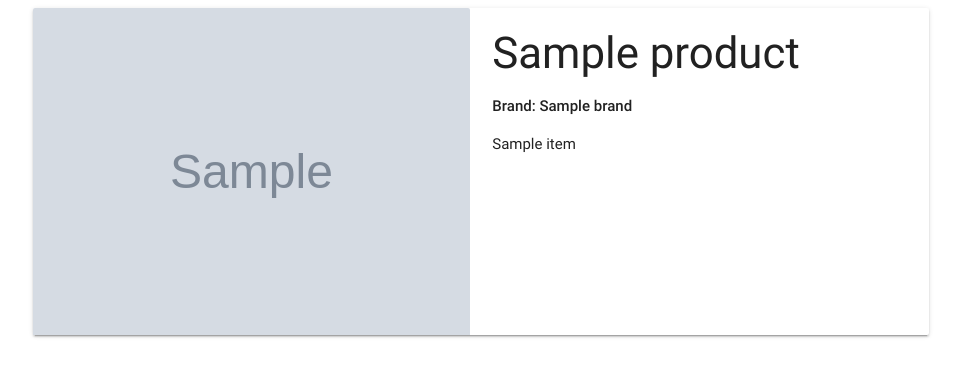
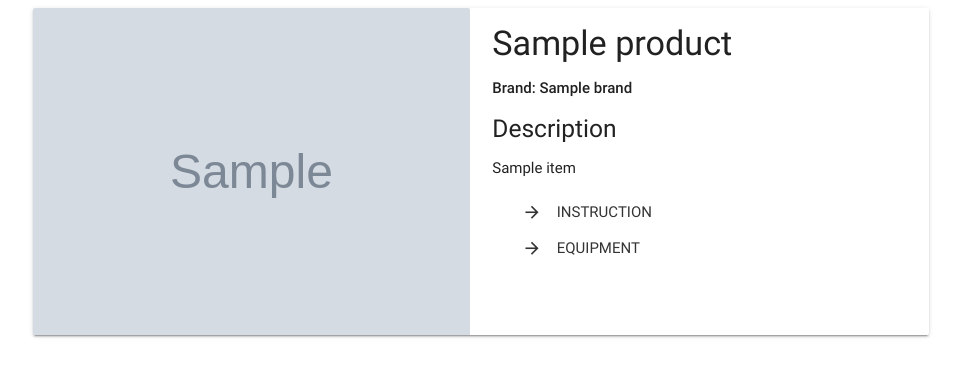
Before and after one commit to Leon2ev/lazy-brew, a Flask app: page /get_description in a window 1280 px wide. Shown: the top 377 px of the page, without its empty margins (159-1120 px from the left). Run offline with Flask 2, Linux system fonts and the light colour scheme; grey boxes marked "Sample" are stand-in pictures; a database or web service that is not in the repository returns one stand-in record (values such as "Sample title"); some libraries are stand-ins or nearby versions.

Commit message:
Instruction and Equipment links added to description

```diff
--- a/templates/description.html
+++ b/templates/description.html
@@ -7,12 +7,17 @@
                 <div class="card-image col s12 m6">
                     <img src="{{product.image_url}}">
                 </div>
-                <div class="col s12 m6">
-                    <h3>{{product.name}}</h3>
-                    <p><strong>Brand: {{product.brand}}</strong></p>
-                    {% for item in product.description %}
-                        <p>{{item}}</p>
-                    {% endfor%}
+                <div class="container">
+                    <div class="col s12 m6">
+                        <h4>{{product.name}}</h4>
+                        <p><strong>Brand: {{product.brand}}</strong></p>
+                        <h5>Description</h5>
+                        {% for item in product.description %}
+                            <p>{{item}}</p>
+                        {% endfor%}
+                        <a class="waves-effect waves-teal btn-flat" href="{{product.instruction}}"><i class="material-icons left">arrow_forward</i>Instruction</a>
+                        <a class="waves-effect waves-teal btn-flat" href="{{product.instruction}}"><i class="material-icons left">arrow_forward</i>Equipment</a>
+                    </div>
                 </div>
             </div>
         </div>
```
Also changed, not shown: .c9/metadata/environment/templates/description.html (+1 -1 lines), .c9/metadata/environment/templates/products.html (+1 -1 lines), 2 other files.
